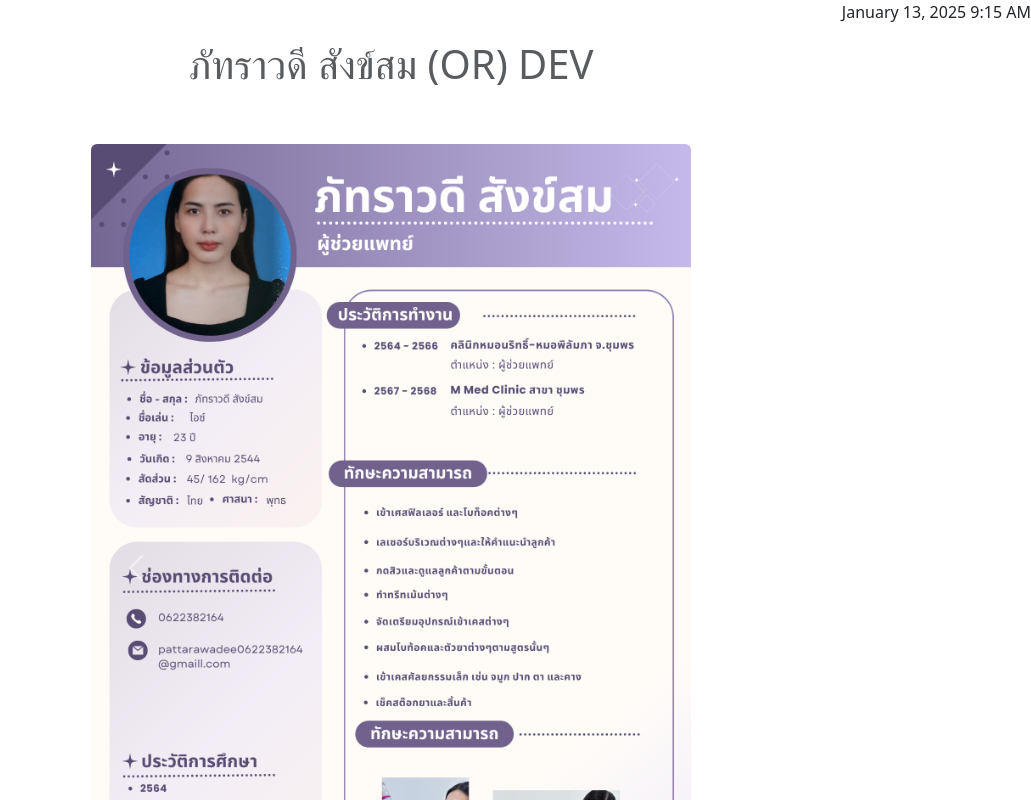
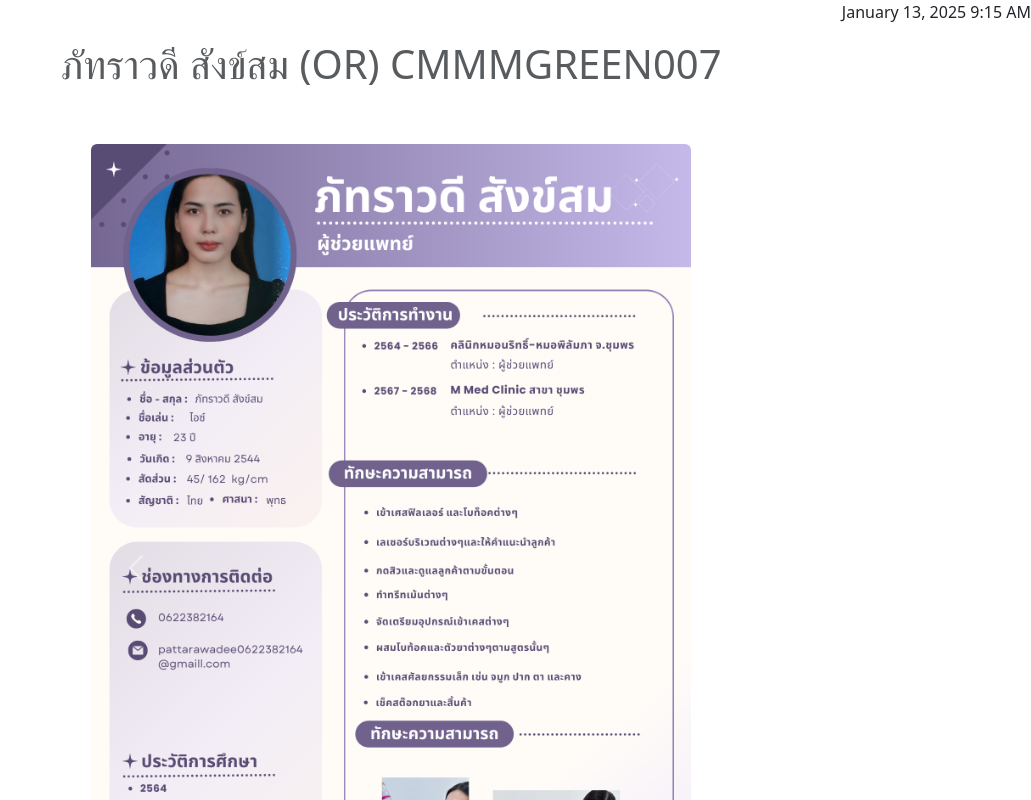
Before and after one commit to Pattanachart/profile-ice, a Vue app: page / in a window 1280 px wide. Shown: the top 800 px of the page, without its empty margins (249-1280 px from the left). Built offline with nearby package versions, Linux system fonts and the light colour scheme.

Commit message:
Merge branch 'feature/CMMM007' into feature/CMMM007GREEN
# Conflicts:
#	src/views/HomeView.vue

```diff
--- a/src/views/HomeView.vue
+++ b/src/views/HomeView.vue
@@ -1,7 +1,7 @@
 <template>
   <div class="text-end">{{ dateNow }}</div>
   <div class="text-center text-body-secondary h1 m-2 p-2">
-    ภัทราวดี สังข์สม (OR) DEV
+    ภัทราวดี สังข์สม (OR) CMMMGREEN007
   </div>
   <div class="container mt-5">
     <div
```
